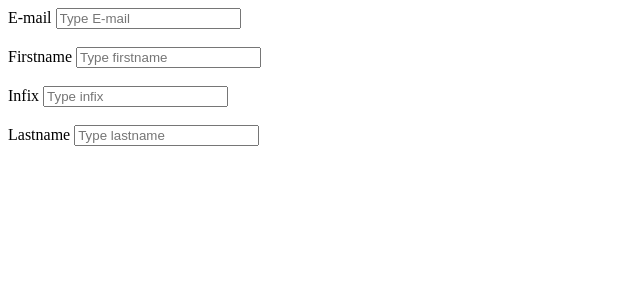
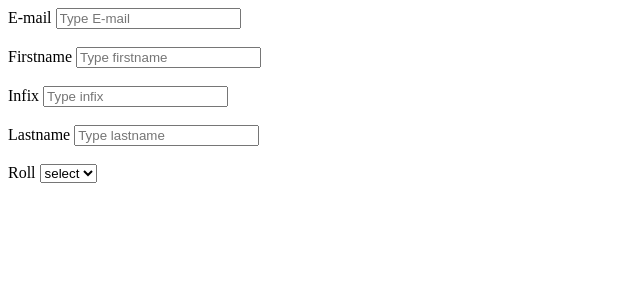
Before and after one commit to T-S43/Magazijn-project-J-2-S-2, a PHP site: page /registerSuperUser.php in a window 1280 px wide. Shown: the top 300 px of the page, without its empty margins (0-640 px from the left). Run offline with PHP 8.4, Linux system fonts and the light colour scheme; data that the repository does not hold is empty.

Commit message:
added some more changes
Needed to make it in the end work as intended

```diff
--- a/registerSuperUser.php
+++ b/registerSuperUser.php
@@ -4,8 +4,13 @@
 include("./db/dbConnect.php");
 //selection from the database
 $slt = $conn->query("SELECT * FROM `users`");
+$slm = $conn->query("SELECT `rollName` FROM `roll`");
 ?>
+<!doctype html>
+<html lang="en">
+<head>
 
+</head>
 <body>
 <form method="post">
     <label>E-mail</label>
@@ -23,6 +28,19 @@ $slt = $conn->query("SELECT * FROM `users`");
     <label>Lastname</label>
     <input type="text" name="lastname" placeholder="Type lastname">
     <br><br>
+
+    <label>Roll</label>
+    <select name="roll">
+        <option selected disabled> select</option>
+        <?php
+        while($rows=$slm->fetch_assoc()){
+            $roll = $rows['rollName'];
+            echo "<option value='$roll'>$roll</option>";
+        }
+        ?>
+    </select>
+    <br><br>
 </form>
 
 </body>
+</html>
```
Lines whose indentation alone changed are shown as unchanged.
